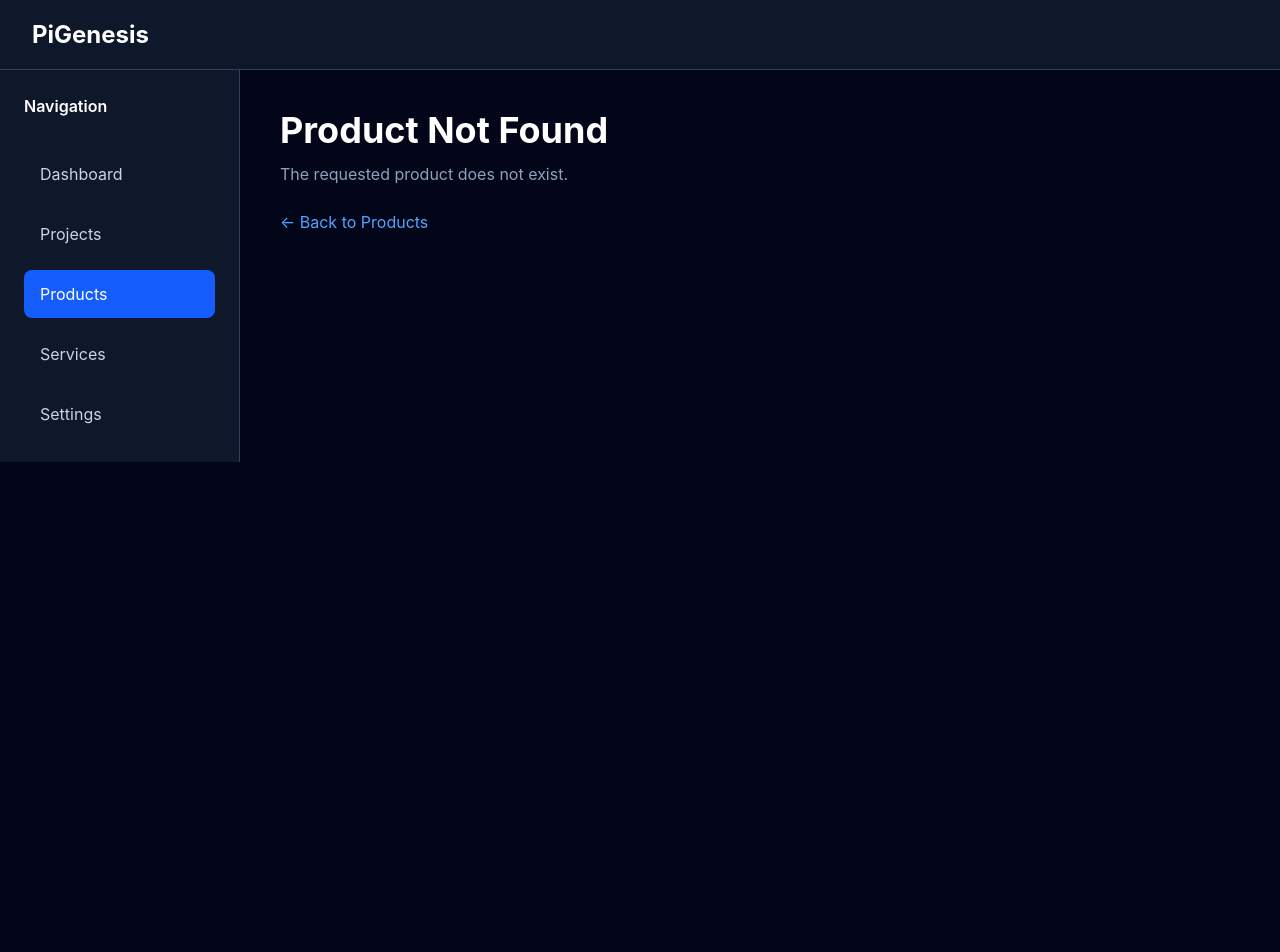
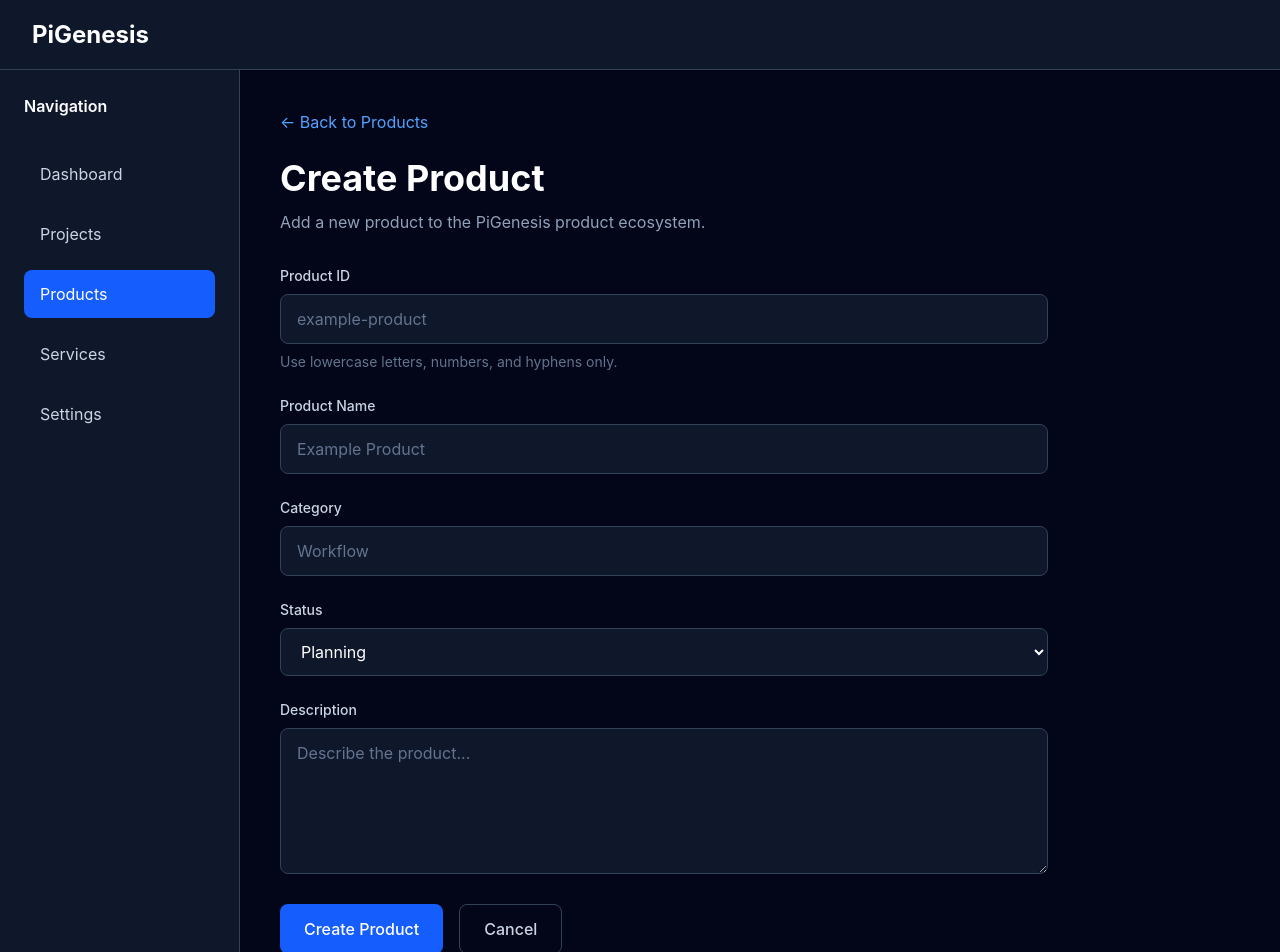
Before and after one commit to pigenesislabs/pigenesis, a React (Vite) app in the folder apps/platform/: page /products/new in a window 1280 px wide. Before the commit this address had no page. Shown: the top 952 px of the page. Before the commit the page ends 800 px from the top, so only its background shows below. Built offline with nearby package versions, Linux system fonts and the light colour scheme.

Commit message:
Task 61: Add product creation

```diff
--- /dev/null
+++ b/apps/platform/src/pages/CreateProductPage.tsx
@@ -0,0 +1,235 @@
+import { useState } from "react";
+import {
+  Link,
+  useNavigate,
+} from "react-router-dom";
+
+import {
+  createProduct,
+} from "../services/productService";
+
+import type {
+  ProductStatus,
+} from "../types/product";
+
+import {
+  getErrorMessage,
+} from "../utils/errorHandler";
+
+function CreateProductPage() {
+  const navigate = useNavigate();
+
+  const [id, setId] = useState("");
+  const [name, setName] = useState("");
+  const [category, setCategory] = useState("");
+  const [status, setStatus] =
+    useState<ProductStatus>("Planning");
+  const [description, setDescription] =
+    useState("");
+
+  const [error, setError] = useState("");
+
+  function handleSubmit(
+    event: React.FormEvent
+  ) {
+    event.preventDefault();
+
+    setError("");
+
+    try {
+      const product = createProduct({
+        id,
+        name,
+        status,
+        description,
+        category,
+      });
+
+      navigate(`/products/${product.id}`);
+    } catch (error) {
+      setError(getErrorMessage(error));
+    }
+  }
+
+  return (
+    <div>
+      <Link
+        to="/products"
+        className="text-blue-400 hover:text-blue-300"
+      >
+        ← Back to Products
+      </Link>
+
+      <div className="mt-6">
+        <h1 className="text-4xl font-bold text-white">
+          Create Product
+        </h1>
+
+        <p className="mt-3 text-slate-400">
+          Add a new product to the PiGenesis
+          product ecosystem.
+        </p>
+      </div>
+
+      <form
+        onSubmit={handleSubmit}
+        className="mt-8 max-w-3xl space-y-6"
+      >
+        {/* Product ID */}
+
+        <div>
+          <label
+            htmlFor="product-id"
+            className="block text-sm font-medium text-slate-300"
+          >
+            Product ID
+          </label>
+
+          <input
+            id="product-id"
+            type="text"
+            value={id}
+            onChange={(event) =>
+              setId(event.target.value)
+            }
+            placeholder="example-product"
+            className="mt-2 w-full rounded-lg border border-slate-700 bg-slate-900 px-4 py-3 text-white outline-none placeholder:text-slate-500 focus:border-blue-500"
+          />
+
+          <p className="mt-2 text-sm text-slate-500">
+            Use lowercase letters, numbers, and
+            hyphens only.
+          </p>
+        </div>
+
+        {/* Product Name */}
+
+        <div>
+          <label
+            htmlFor="product-name"
+            className="block text-sm font-medium text-slate-300"
+          >
+            Product Name
+          </label>
+
+          <input
+            id="product-name"
+            type="text"
+            value={name}
+            onChange={(event) =>
+              setName(event.target.value)
+            }
+            placeholder="Example Product"
+            className="mt-2 w-full rounded-lg border border-slate-700 bg-slate-900 px-4 py-3 text-white outline-none placeholder:text-slate-500 focus:border-blue-500"
+          />
+        </div>
+
+        {/* Product Category */}
+
+        <div>
+          <label
+            htmlFor="product-category"
+            className="block text-sm font-medium text-slate-300"
+          >
+            Category
+          </label>
+
+          <input
+            id="product-category"
+            type="text"
+            value={category}
+            onChange={(event) =>
+              setCategory(event.target.value)
+            }
+            placeholder="Workflow"
+            className="mt-2 w-full rounded-lg border border-slate-700 bg-slate-900 px-4 py-3 text-white outline-none placeholder:text-slate-500 focus:border-blue-500"
+          />
+        </div>
+
+        {/* Status */}
+
+        <div>
+          <label
+            htmlFor="product-status"
+            className="block text-sm font-medium text-slate-300"
+          >
+            Status
+          </label>
+
+          <select
+            id="product-status"
+            value={status}
+            onChange={(event) =>
+              setStatus(
+                event.target.value as ProductStatus
+              )
+            }
+            className="mt-2 w-full rounded-lg border border-slate-700 bg-slate-900 px-4 py-3 text-white outline-none focus:border-blue-500"
+          >
+            <option value="Planning">
+              Planning
+            </option>
+
+            <option value="Active">
+              Active
+            </option>
+
+            <option value="Coming Soon">
+              Coming Soon
+            </option>
+          </select>
+        </div>
+
+        {/* Description */}
+
+        <div>
+          <label
+            htmlFor="product-description"
+            className="block text-sm font-medium text-slate-300"
+          >
+            Description
+          </label>
+
+          <textarea
+            id="product-description"
+            value={description}
+            onChange={(event) =>
+              setDescription(event.target.value)
+            }
+            rows={5}
+            placeholder="Describe the product..."
+            className="mt-2 w-full rounded-lg border border-slate-700 bg-slate-900 px-4 py-3 text-white outline-none placeholder:text-slate-500 focus:border-blue-500"
+          />
+        </div>
+
+        {/* Error */}
+
+        {error && (
+          <div className="rounded-lg border border-red-800 bg-red-950/40 p-4 text-red-400">
+            {error}
+          </div>
+        )}
+
+        {/* Actions */}
+
+        <div className="flex gap-4">
+          <button
+            type="submit"
+            className="rounded-lg bg-blue-600 px-6 py-3 font-medium text-white hover:bg-blue-500"
+          >
+            Create Product
+          </button>
+
+          <Link
+            to="/products"
+            className="rounded-lg border border-slate-700 px-6 py-3 font-medium text-slate-300 hover:bg-slate-800"
+          >
+            Cancel
+          </Link>
+        </div>
+      </form>
+    </div>
+  );
+}
+
+export default CreateProductPage;
--- a/apps/platform/src/pages/ProductDetailsPage.tsx
+++ b/apps/platform/src/pages/ProductDetailsPage.tsx
@@ -61,13 +61,15 @@ function ProductDetailsPage() {
 
       <div className="mt-6">
         <div className="flex flex-col gap-6 md:flex-row md:items-start md:justify-between">
+          <h1 className="text-5xl font-bold text-white">
+            {product.name}
+          </h1>
           <div>
-            <h1 className="text-5xl font-bold text-white">
-              {product.name}
-            </h1>
-
-            <p className="mt-4 text-xl text-slate-400">
-              {product.description}
+            <p className="text-lg font-medium uppercase tracking-wide text-white">
+              Product ID
+            </p>
+            <p className="mt-2 text-lg font-medium text-slate-500">
+              {product.id}
             </p>
           </div>
 
--- a/apps/platform/src/pages/ProductsPage.tsx
+++ b/apps/platform/src/pages/ProductsPage.tsx
@@ -112,6 +112,8 @@ function ProductsPage() {
 
   return (
     <div>
+      <div className="flex flex-col gap-4 md:flex-row md:items-center md:justify-between">
+        <div>
           <h1 className="text-5xl font-bold text-white">
             Products
           </h1>
@@ -119,6 +121,15 @@ function ProductsPage() {
           <p className="mt-4 text-xl text-slate-400">
             PiGenesis product ecosystem.
           </p>
+        </div>
+
+        <Link
+          to="/products/new"
+          className="rounded-lg bg-blue-600 px-5 py-3 text-center font-medium text-white hover:bg-blue-500"
+        >
+          + Create Product
+        </Link>
+      </div>
 
       {/* Search / Filter / Sort */}
       <div className="mt-8 grid gap-4 md:grid-cols-3">
@@ -255,7 +266,9 @@ function ProductsPage() {
                     <h2 className="text-2xl font-semibold text-white">
                       {product.name}
                     </h2>
-
+                    <p className="mt-2 text-sm text-slate-500">
+                      {product.id}
+                    </p>
                     <p className="mt-3 text-slate-400">
                       {product.description}
                     </p>
--- a/apps/platform/src/routes/AppRouter.tsx
+++ b/apps/platform/src/routes/AppRouter.tsx
@@ -11,6 +11,7 @@ import ProjectDetailsPage from "../pages/ProjectDetailsPage";
 import ProductDetailsPage from "../pages/ProductDetailsPage";
 import ServiceDetailsPage from "../pages/ServiceDetailsPage";
 import CreateProjectPage from "../pages/CreateProjectPage";
+import CreateProductPage from "../pages/CreateProductPage";
 import EditProjectPage from "../pages/EditProjectPage";
 import EditProductPage from "../pages/EditProductPage";
 import EditServicePage from "../pages/EditServicePage";
@@ -29,9 +30,10 @@ function AppRouter() {
           <Route path="/products/:productId" element={<ProductDetailsPage />} />
           <Route path="/services/:serviceId" element={<ServiceDetailsPage />} />
           <Route path="/projects/new" element={<CreateProjectPage />} />
+          <Route path="/products/new" element={<CreateProductPage />} />
           <Route path="/projects/:projectId/edit" element={<EditProjectPage />} />
           <Route path="/products/:productId/edit" element={<EditProductPage />} />
-          <Route path="/services/:serviceId/edit" element={<EditServicePage />}/>
+          <Route path="/services/:serviceId/edit" element={<EditServicePage />} />
         </Routes>
       </MainLayout>
     </BrowserRouter>
```
Lines whose indentation alone changed are shown as unchanged.
